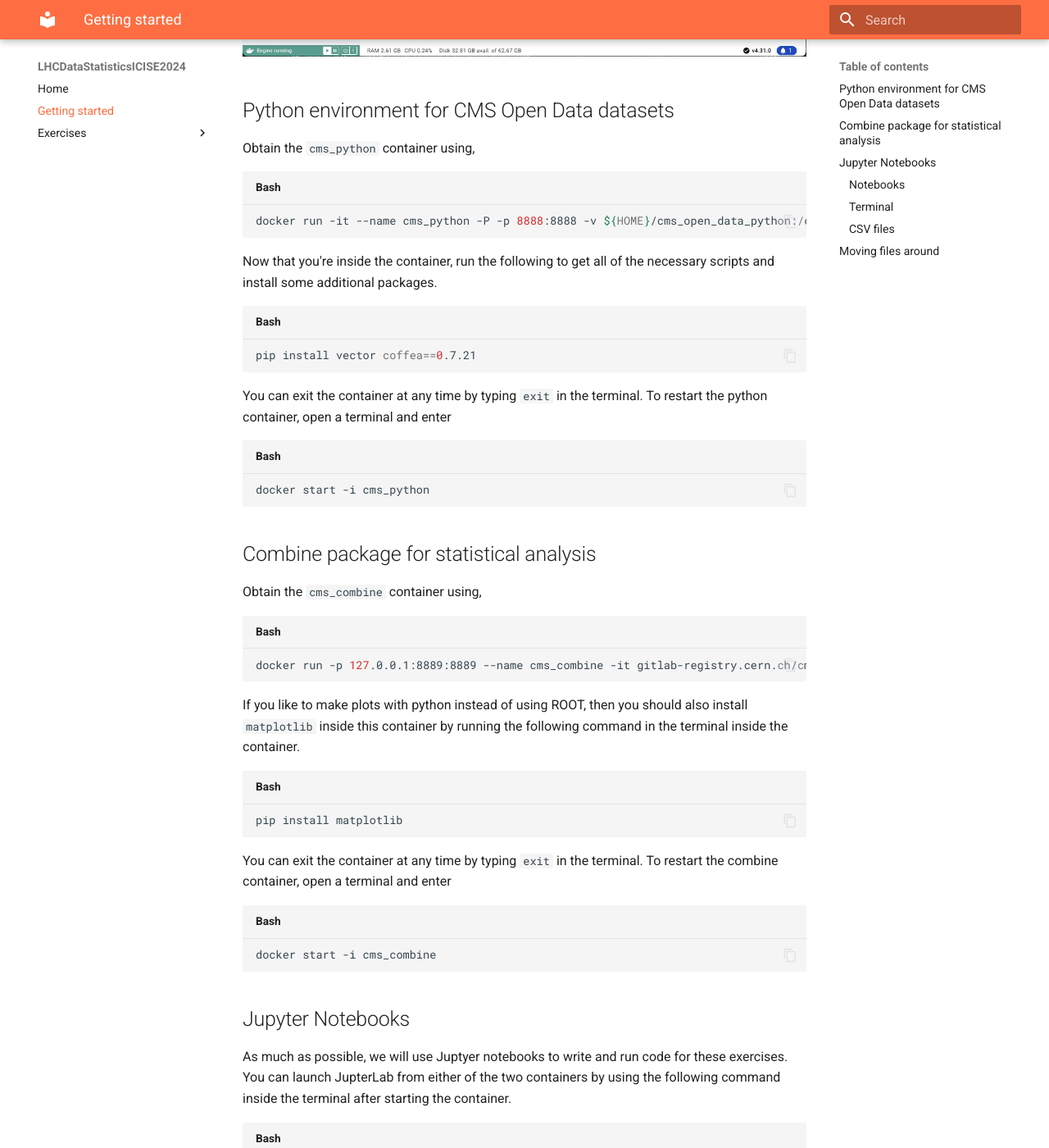
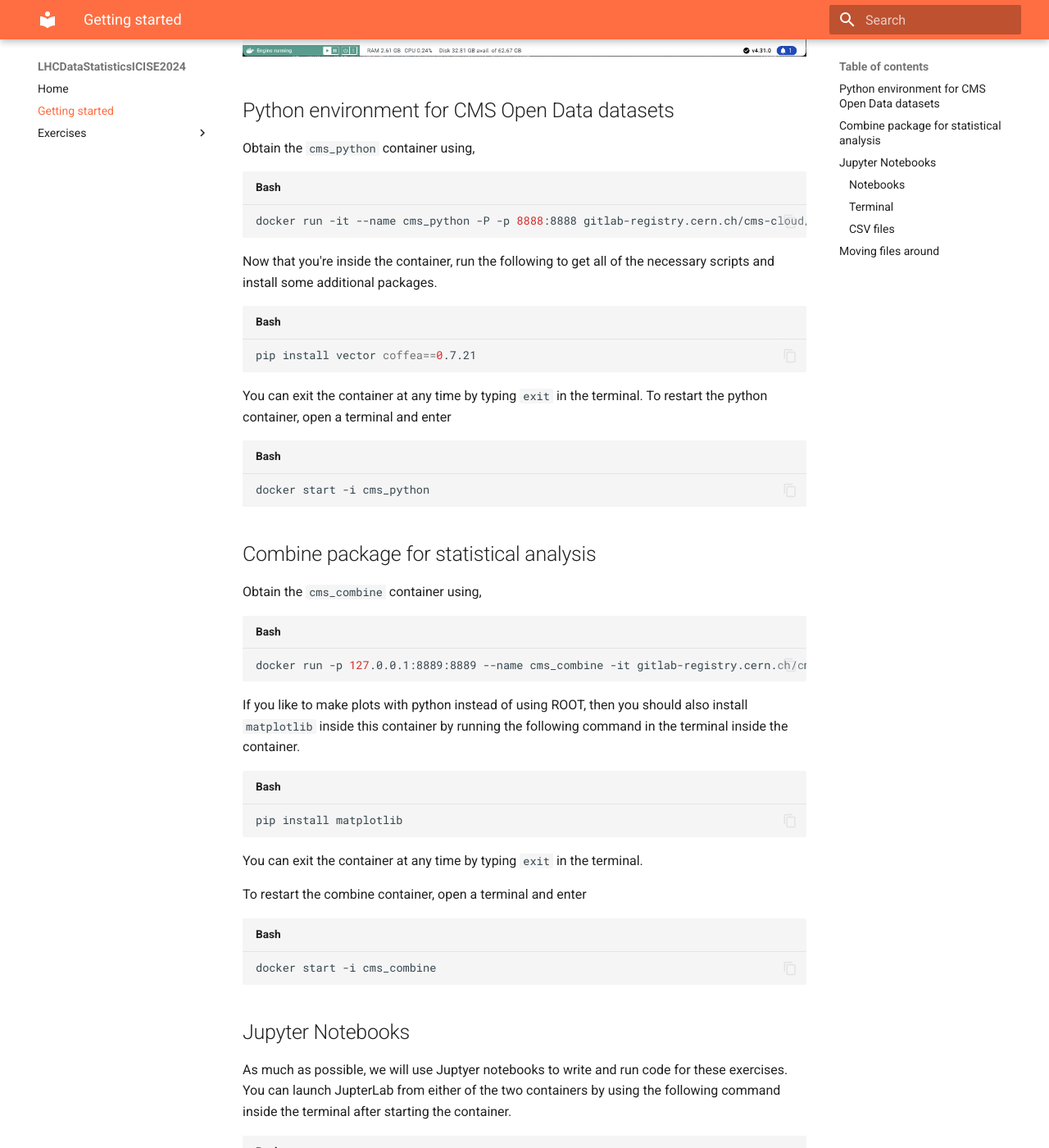
Before and after one commit to nucleosynthesis/LHCDataStatisticsICISE2024, an MkDocs documentation site: the page built from docs/setup.md, in a window 1280 px wide and 1400 px high, scrolled down 831 px. Shown: the whole window at 82% size. Built offline with MkDocs 1.6.1 and Material for MkDocs 9.7.7, drawn with Linux system fonts in a browser that asks for light colours.

Commit message:
no need for -v mount

````diff
--- a/docs/setup.md
+++ b/docs/setup.md
@@ -6,13 +6,13 @@ Once you have the Docker desktop installed, make sure it is running and download
 
 ![desktop](images/Docker.jpg)
 
+
 ## Python environment for CMS Open Data datasets
 
 Obtain the `cms_python` container using,
 
-
 ```bash
-docker run -it --name cms_python -P -p 8888:8888 -v ${HOME}/cms_open_data_python:/code gitlab-registry.cern.ch/cms-cloud/python-vnc:python3.10.5
+docker run -it --name cms_python -P -p 8888:8888 gitlab-registry.cern.ch/cms-cloud/python-vnc:python3.10.5
 ```
 
 Now that you're inside the container, run the following to get all of the necessary scripts and install some additional packages.
@@ -39,6 +39,7 @@ pip install matplotlib
 ```
 
 You can exit the container at any time by typing `exit` in the terminal.
+
 To restart the combine container, open a terminal and enter
 ```bash
 docker start -i cms_combine
````
